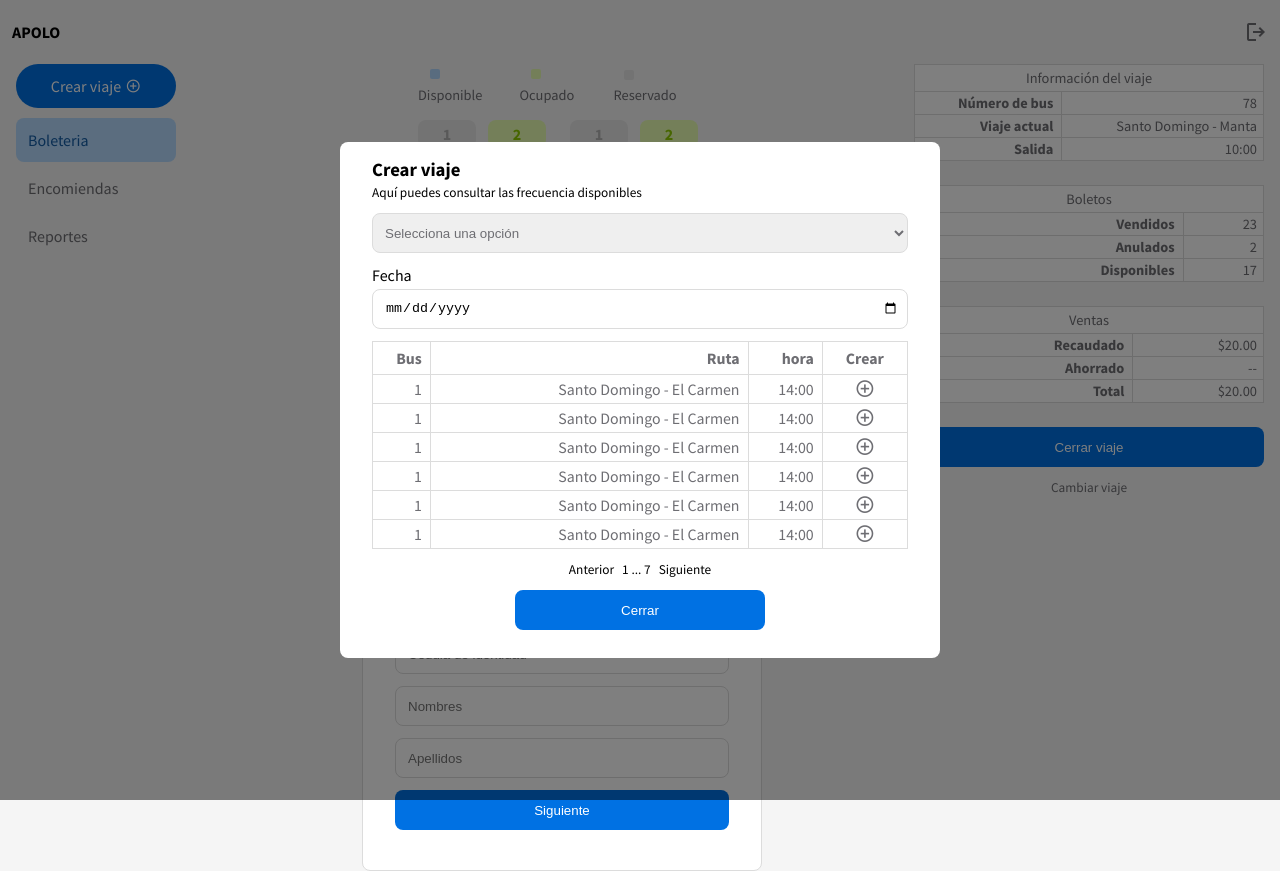
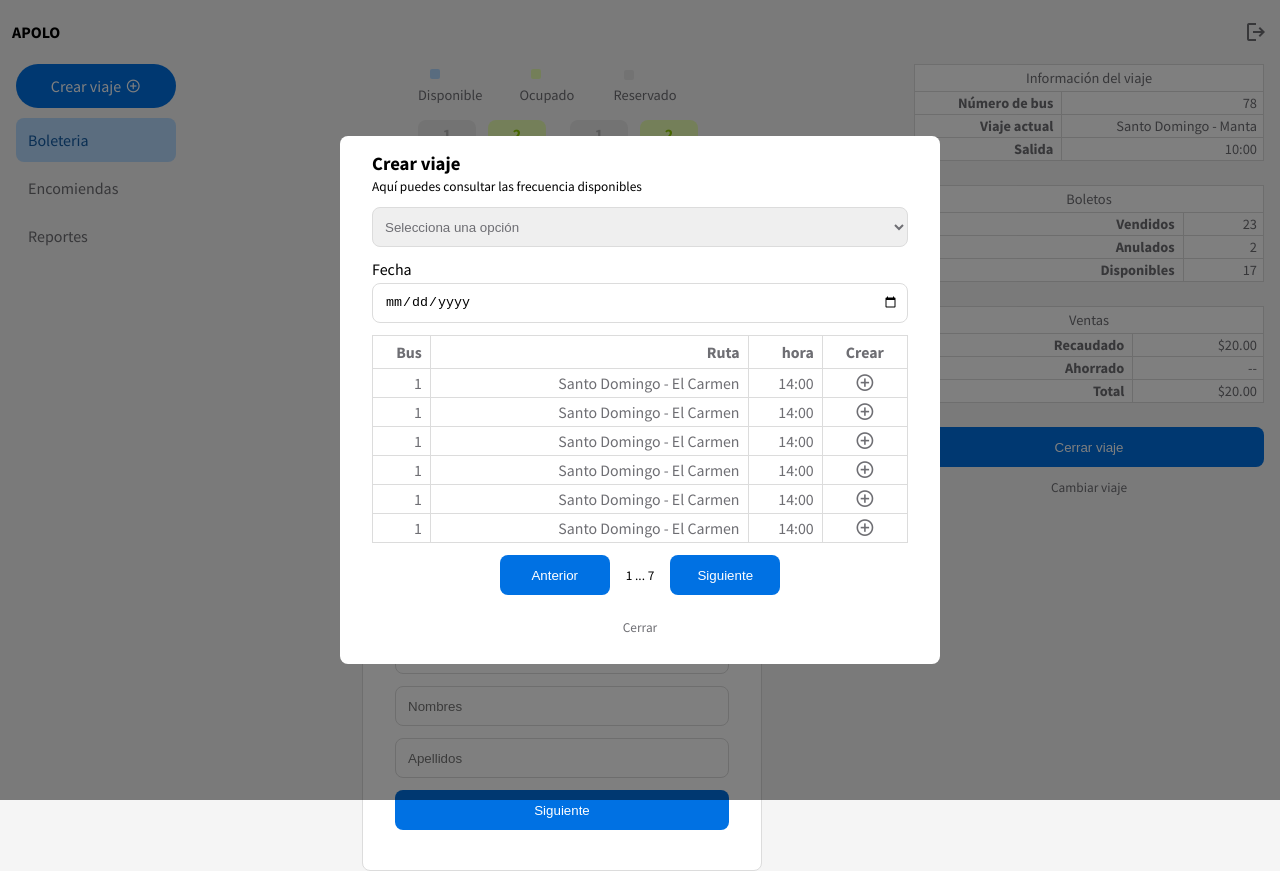
Before and after one commit to jeffersonmejia/apolo, a Next.js app: page / in a window 1280 px wide. Both pictures are taken after typing "Sample", "Sample123" into the empty fields and a click on the button "Ingresar". Built offline with nearby package versions, Linux system fonts and the light colour scheme; data requests are answered from the project's data file.

Commit message:
update styles

```diff
--- a/src/components/panel_aside/index.js
+++ b/src/components/panel_aside/index.js
@@ -123,12 +123,11 @@ export function PanelAside() {
 							</tbody>
 						</table>
 						<div className={styles.createFormPages}>
-							{/* <span class="material-symbols-outlined">navigate_before</span> */}
-							<small>Anterior</small>
+							<button>Anterior</button>
 							<small>1 ... 7</small>
-							<small>Siguiente</small>
+							<button>Siguiente</button>
 						</div>
-						<button>Cerrar</button>
+						<small className={styles.closeBtn}>Cerrar</small>
 					</fieldset>
 				</form>
 			</Modal>
--- a/src/components/panel_aside/index.module.css
+++ b/src/components/panel_aside/index.module.css
@@ -103,7 +103,7 @@ aside li.create {
 	display: flex;
 	justify-content: center;
 	align-items: center;
-	gap: 8px;
+	gap: 16px;
 }
 
 .createFormPages span {
@@ -120,12 +120,19 @@ aside li.create {
 .createFormPages span::active {
 	transform: scale(0.9%);
 }
-.createForm button {
-	width: 100%;
-	max-width: 250px;
+.createFormPages button {
+	width: 110px;
+}
+.createForm .closeBtn {
 	margin: auto;
+	color: var(--legend-color);
+	cursor: pointer;
+	transition: color 0.3s ease-in-out;
+	margin-top: 12px;
 }
-
+.createForm .closeBtn:hover {
+	color: var(--btn-bg);
+}
 @media screen and (min-width: 600px) {
 	.aside {
 		flex-basis: 36%;
```
